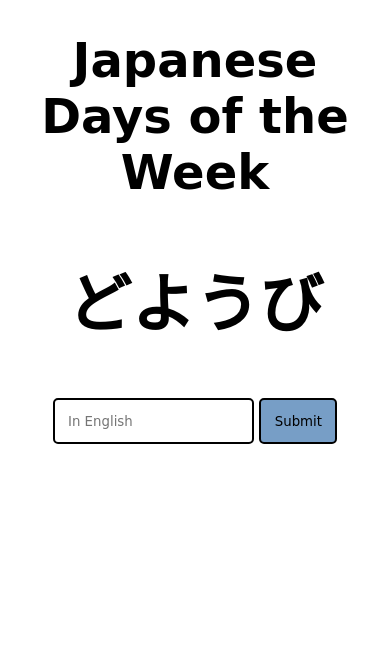
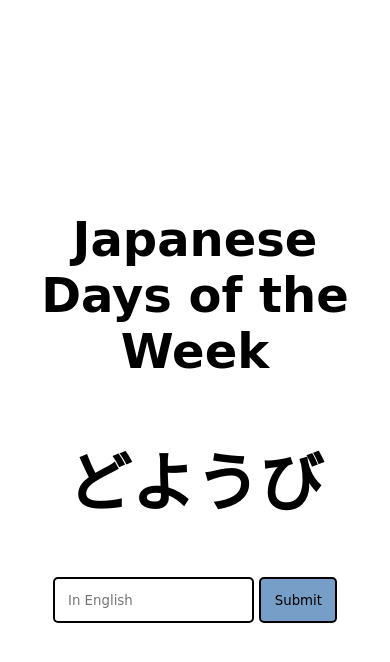
Before and after one commit to JosiahBaumgartner/Japanese-Days-Flash-Cards, a plain HTML site: page index.html in a window 390 px wide. Drawn offline with Linux system fonts and the light colour scheme; a web font is replaced by a local one.

Commit message:
Center Vertically
kind of. Fairly centered on desktop. a little high on mobile but honestly its good.

```diff
--- a/css/style.css
+++ b/css/style.css
@@ -1,6 +1,11 @@
 body {
   text-align: center;
   font-family: 'McLaren', cursive;
+}
+
+#page{
+  margin-top: 25vh;
+  margin-bottom: 25vh%;
 }
 
 h1 {
--- a/index.html
+++ b/index.html
@@ -13,12 +13,14 @@
 </head>
 
 <body>
+  <div id="page">
   <h1>Japanese Days of the Week</h1>
   <h2 id="day"></h2>
   <form id="form">
     <input type="text" placeholder="In English" id="input"></input>
     <button type="button" id="button">Submit</button>
   </form>
+  </div>
   <script src="js/script.js"></script>
 </body>
 </html>
```
